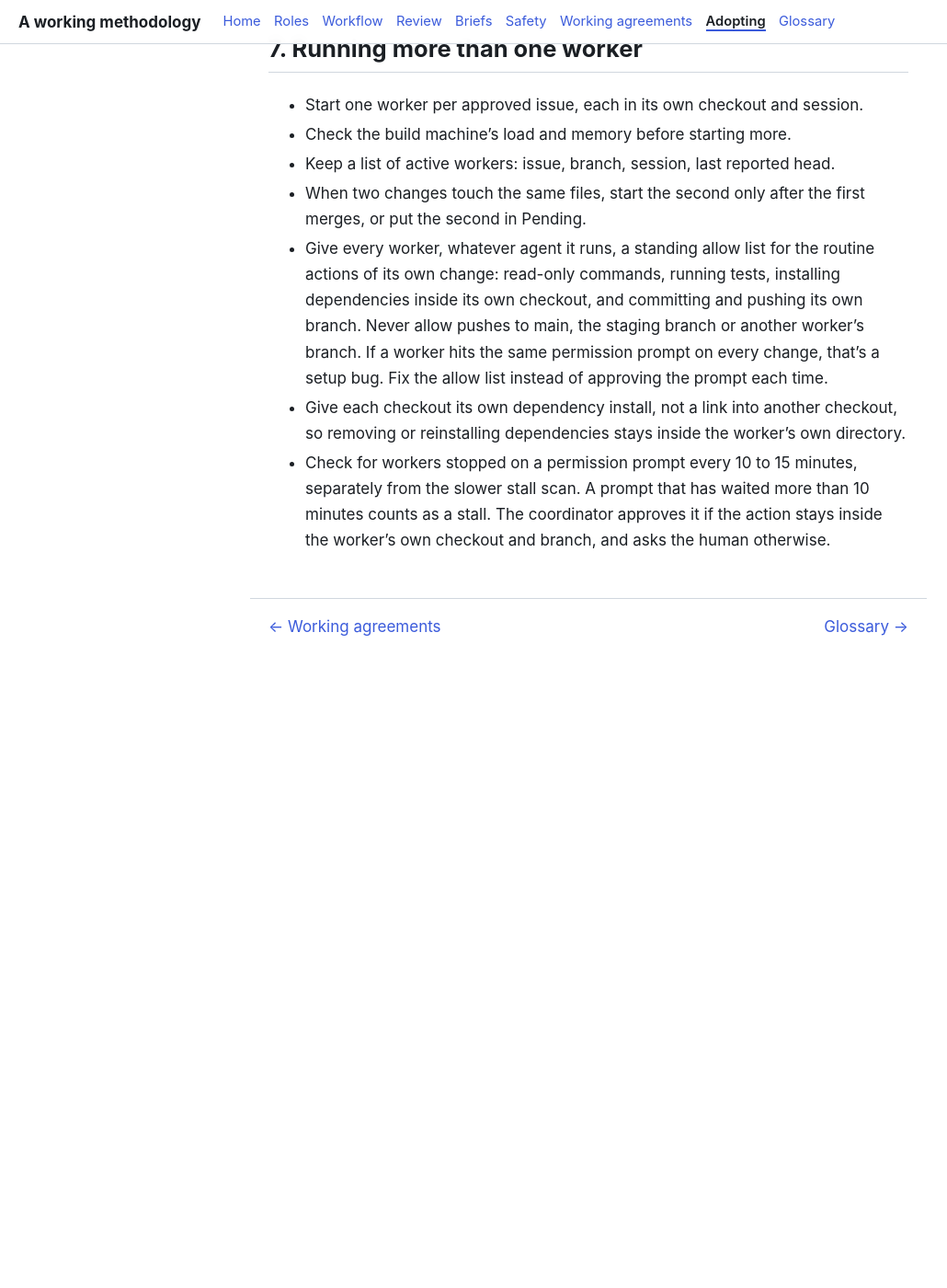
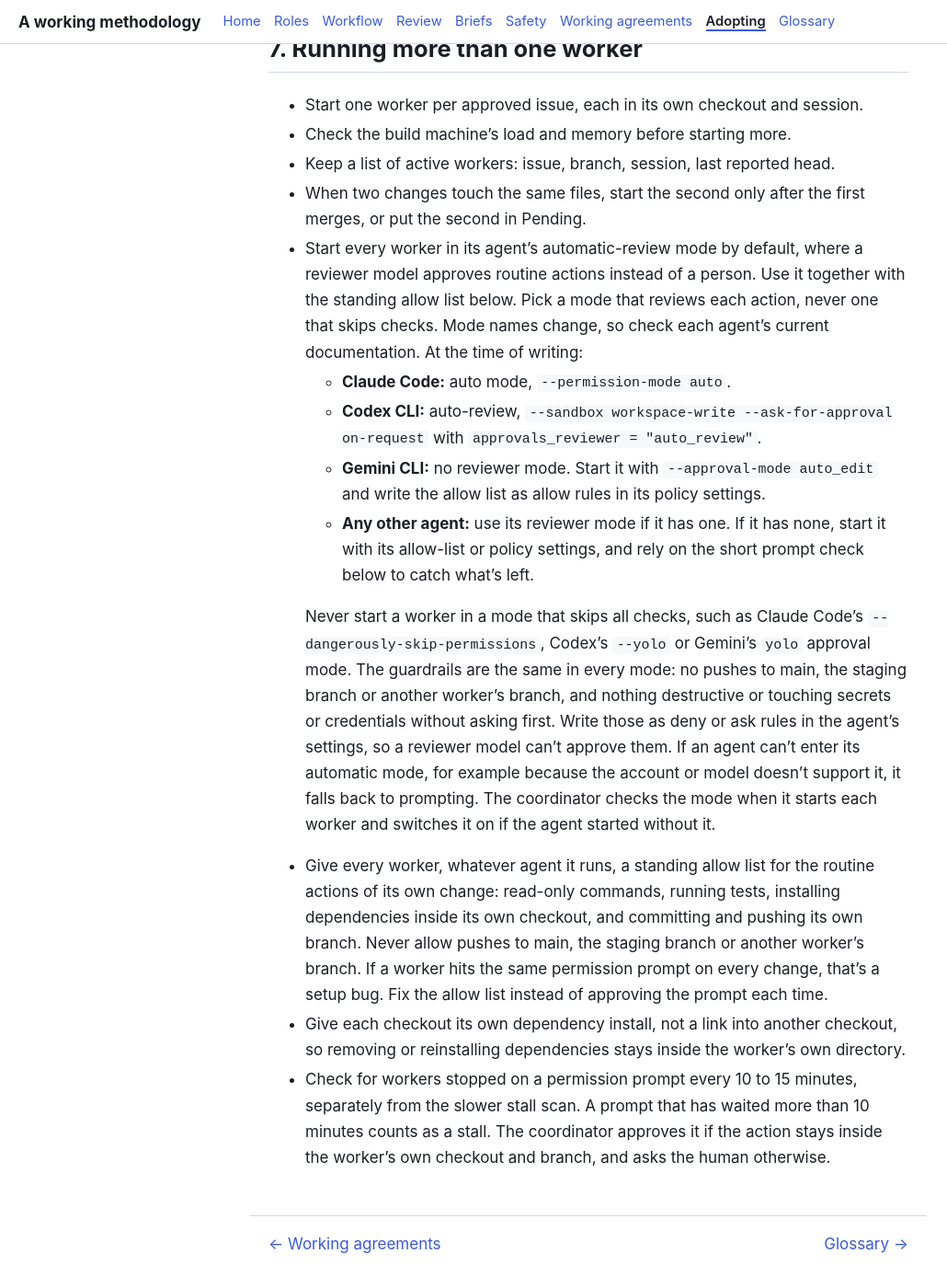
Before and after one commit to tangentcode/methodology, a Jekyll site: the page built from adopting.md, in a window 1280 px wide and 1400 px high, scrolled down 6240 px. Shown: the whole window at 92% size, without its empty margins (0-1030 px from the left). Built offline with Jekyll 4.4.1, drawn with Linux system fonts in a browser that asks for light colours; our own code applies the rules of GitHub Pages for plain Markdown files; before the commit the page ends 6999 px from its top, so only the background shows below that.

Commit message:
Workers: start in each agent's automatic-review mode by default, with the same guardrails

```diff
--- a/adopting.md
+++ b/adopting.md
@@ -177,6 +177,13 @@ If any item fails later, move the card back to In Progress and convert the pull
 - Check the build machine's load and memory before starting more.
 - Keep a list of active workers: issue, branch, session, last reported head.
 - When two changes touch the same files, start the second only after the first merges, or put the second in Pending.
+- Start every worker in its agent's automatic-review mode by default, where a reviewer model approves routine actions instead of a person. Use it together with the standing allow list below. Pick a mode that reviews each action, never one that skips checks. Mode names change, so check each agent's current documentation. At the time of writing:
+  - **Claude Code:** auto mode, `--permission-mode auto`.
+  - **Codex CLI:** auto-review, `--sandbox workspace-write --ask-for-approval on-request` with `approvals_reviewer = "auto_review"`.
+  - **Gemini CLI:** no reviewer mode. Start it with `--approval-mode auto_edit` and write the allow list as allow rules in its policy settings.
+  - **Any other agent:** use its reviewer mode if it has one. If it has none, start it with its allow-list or policy settings, and rely on the short prompt check below to catch what's left.
+
+  Never start a worker in a mode that skips all checks, such as Claude Code's `--dangerously-skip-permissions`, Codex's `--yolo` or Gemini's `yolo` approval mode. The guardrails are the same in every mode: no pushes to main, the staging branch or another worker's branch, and nothing destructive or touching secrets or credentials without asking first. Write those as deny or ask rules in the agent's settings, so a reviewer model can't approve them. If an agent can't enter its automatic mode, for example because the account or model doesn't support it, it falls back to prompting. The coordinator checks the mode when it starts each worker and switches it on if the agent started without it.
 - Give every worker, whatever agent it runs, a standing allow list for the routine actions of its own change: read-only commands, running tests, installing dependencies inside its own checkout, and committing and pushing its own branch. Never allow pushes to main, the staging branch or another worker's branch. If a worker hits the same permission prompt on every change, that's a setup bug. Fix the allow list instead of approving the prompt each time.
 - Give each checkout its own dependency install, not a link into another checkout, so removing or reinstalling dependencies stays inside the worker's own directory.
 - Check for workers stopped on a permission prompt every 10 to 15 minutes, separately from the slower stall scan. A prompt that has waited more than 10 minutes counts as a stall. The coordinator approves it if the action stays inside the worker's own checkout and branch, and asks the human otherwise.
```
